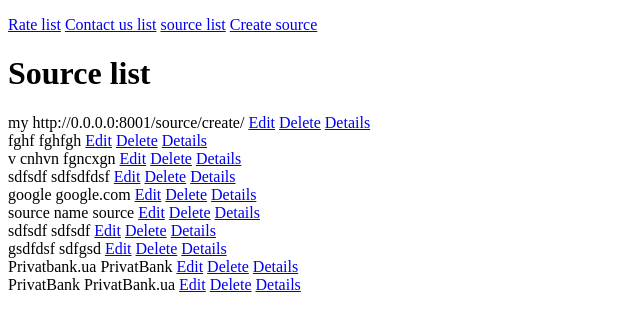
After one commit to jonikkk/currency, a Django app: page /source/list/ in a window 1280 px wide. The commit adds this page. Shown: the top 331 px of the page, without its empty margins (0-640 px from the left). Run offline with Django 4.2, Linux system fonts and the light colour scheme; data comes from the database, SQL or seed files in the repository; both versions use the stored data as it was after the commit.

Commit message:
make CRUD

````diff
--- a/app/currency/models.py
+++ b/app/currency/models.py
@@ -4,7 +4,7 @@ from django.db import models
 class Rate(models.Model):
     buy = models.DecimalField(max_digits=10, decimal_places=2)
     sell = models.DecimalField(max_digits=10, decimal_places=2)
-    created = models.DateTimeField()
+    created = models.DateTimeField(auto_now_add=True)
     currency_type = models.CharField(max_length=3)
     source = models.CharField(max_length=255)
 
@@ -14,3 +14,9 @@ class ContactUs(models.Model):
     email_from = models.EmailField()
     subject = models.CharField(max_length=255)
     message = models.TextField()
+
+
+class Source(models.Model):
+    source_id = models.AutoField(primary_key=True)
+    source_url = models.CharField(max_length=255)
+    source_name = models.CharField(max_length=64)
--- a/app/currency/templates/base.html
+++ b/app/currency/templates/base.html
@@ -9,6 +9,10 @@
 <p>
     <a href="/rate/list/">Rate list</a>
     <a href="/contactus/list/">Contact us list</a>
+    <a href="/source/list/">source list</a>
+    <a href="/source/create">Create source</a>
+
+
 
 </p>
 
--- /dev/null
+++ b/app/currency/templates/source_list.html
@@ -0,0 +1,19 @@
+{% extends "base.html" %}
+
+{% block title %} Source list {% endblock title %}
+
+{% block content %}
+    <h1>Source list</h1>
+
+        {% for source in sources %}
+            <a>{{ source.source_name }}   {{ source.source_url }} </a>
+            <a href="/source/update/{{ source.source_id }}/">Edit</a>
+            <a href="/source/delete/{{ source.source_id }}/">Delete</a>
+            <a href="/source/details/{{ source.source_id }}/">Details</a>
+
+            <br>
+        {% endfor %}
+
+
+{% endblock content %}
+```
--- a/app/currency/views.py
+++ b/app/currency/views.py
@@ -1,6 +1,8 @@
+from django.http import HttpResponseRedirect
 from django.shortcuts import render
 
-from currency.models import Rate, ContactUs
+from currency.forms import SourceForm
+from currency.models import Rate, ContactUs, Source
 
 
 # Create your views here.
@@ -21,3 +23,63 @@ def contactus(request):
     }
 
     return render(request, 'contactUs.html', context=context)
+
+
+def source_create(request):
+    if request.method == 'POST':
+        form = SourceForm(data=request.POST)
+        if form.is_valid():
+            form.save()
+            return HttpResponseRedirect('/source/list/')
+
+    else:
+        form = SourceForm()
+
+    context = {
+        'form': form
+    }
+    return render(request, 'source_create.html', context=context)
+
+
+def source_update(request, pk):
+    source = Source.objects.get(source_id=pk)
+    if request.method == 'POST':
+        form = SourceForm(data=request.POST, instance=source)
+        if form.is_valid():
+            form.save()
+            return HttpResponseRedirect('/source/list/')
+
+    else:
+        form = SourceForm(instance=source)
+
+    context = {
+        'form': form
+    }
+    return render(request, 'source_update.html', context=context)
+
+
+def source_delete(request, pk):
+    source = Source.objects.get(source_id=pk)
+    if request.method == 'POST':
+        source.delete()
+        return HttpResponseRedirect('/source/list/')
+    context = {
+        'source': source
+    }
+    return render(request, 'source_delete.html', context=context)
+
+
+def source_details(request, pk):
+    source = Source.objects.get(source_id=pk)
+    context = {
+        'source': source
+    }
+    return render(request, 'source_details.html', context=context)
+
+
+def source_list(request):
+    sources = Source.objects.all()
+    context = {
+        'sources': sources
+    }
+    return render(request, 'source_list.html', context=context)
--- a/app/settings/urls.py
+++ b/app/settings/urls.py
@@ -17,11 +17,25 @@ Including another URLconf
 from django.contrib import admin
 from django.urls import path
 
-from currency.views import rate_list, contactus
+from currency.views import (
+    rate_list,
+    contactus,
+    source_create,
+    source_list,
+    source_update,
+    source_delete,
+    source_details,
+)
 
 urlpatterns = [
     path("admin/", admin.site.urls),
     path("rate/list/", rate_list),
     path("contactus/list/", contactus),
+    path("source/create/", source_create),
+    path("source/update/<int:pk>/", source_update),
+    path("source/delete/<int:pk>/", source_delete),
+    path("source/details/<int:pk>/", source_details),
+    path("source/list/", source_list),
+
 
 ]
````
Also changed, not shown: app/currency/forms.py (added, +9 -0 lines), app/currency/templates/source_create.html (added, +17 -0 lines), app/currency/templates/source_delete.html (added, +17 -0 lines), app/currency/templates/source_details.html (added, +19 -0 lines), app/currency/templates/source_update.html (added, +17 -0 lines), app/currency/migrations/0003_source_alter_rate_created.py (added), app/currency/migrations/0004_alter_source_source_url.py (added), app/db.sqlite3.
